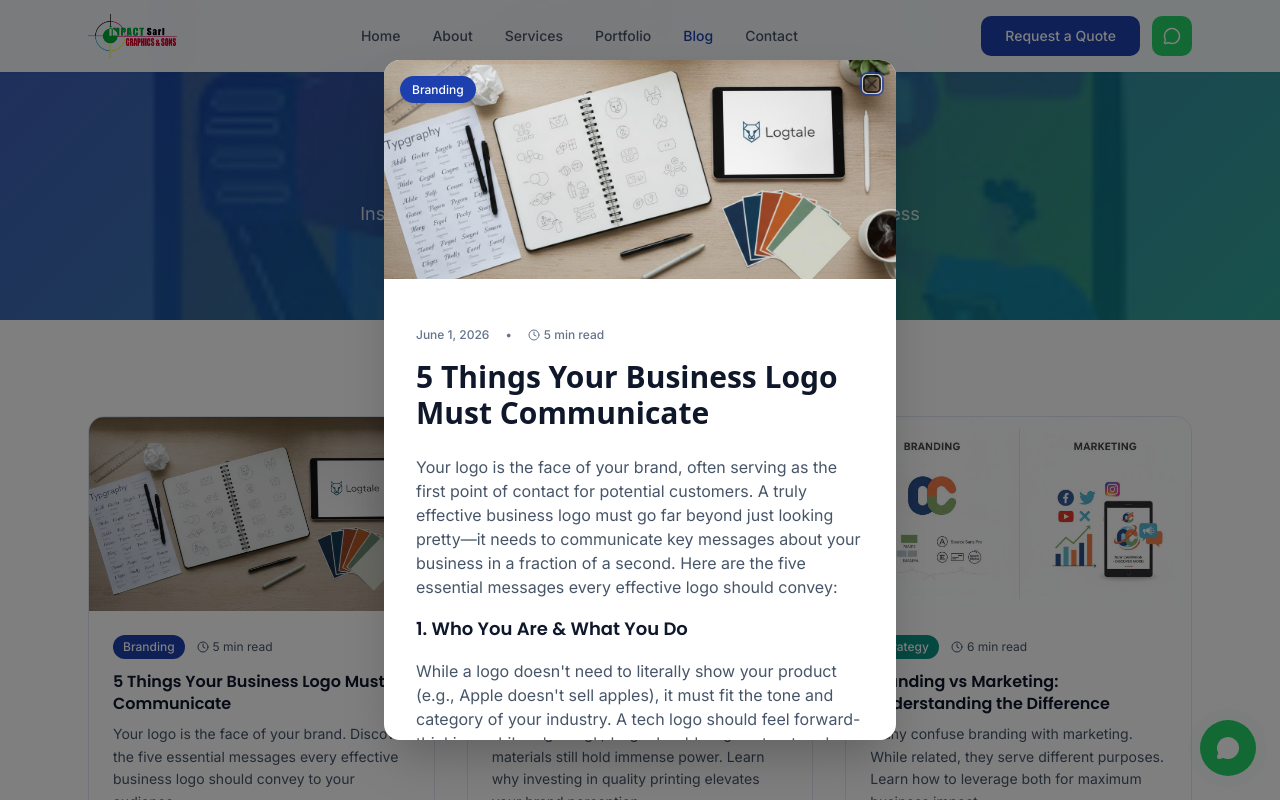
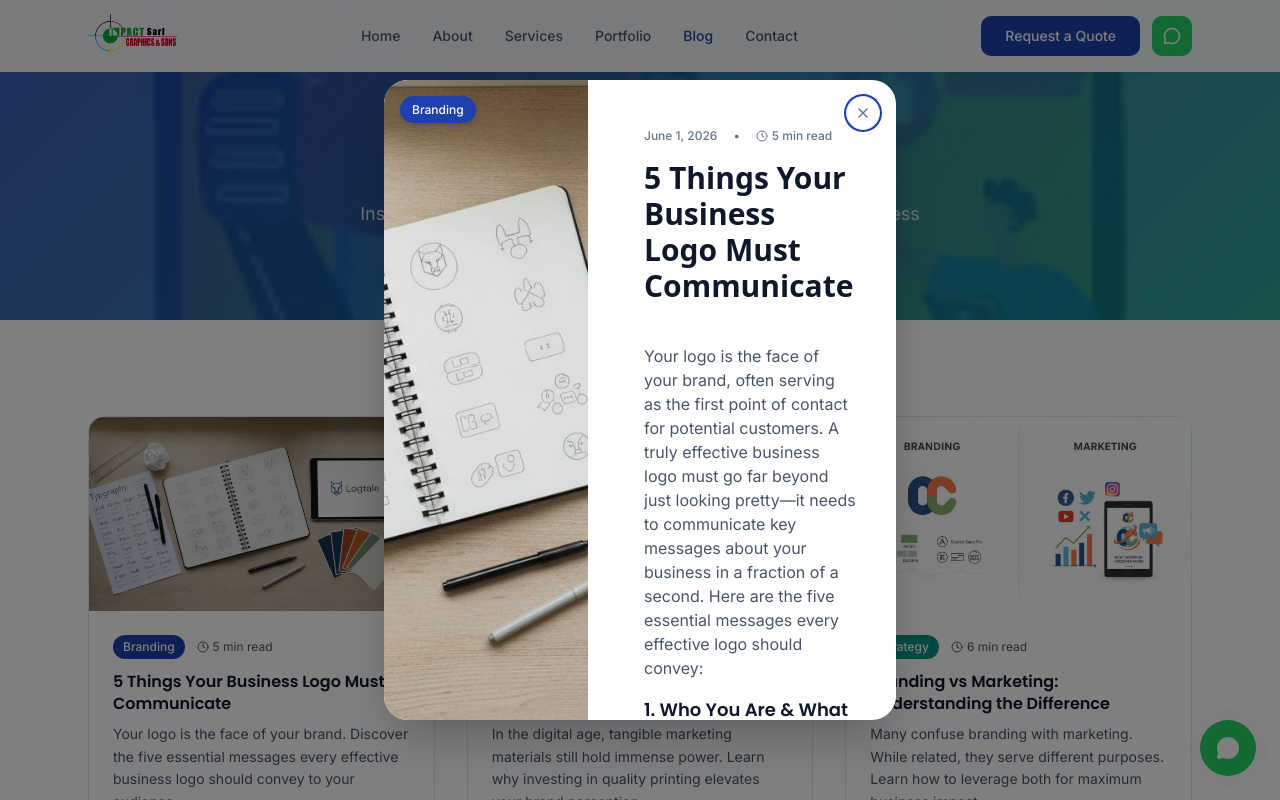
Before and after one commit to daikictrl/Impact-Graphics, a React (Vite) app: page /blog in a window 1280 px wide. Both pictures are taken after a click on the element 261 px from the left and 513 px from the top of the page. Shown: the top 800 px of the page. Built offline with nearby package versions, Linux system fonts and the light colour scheme; the HTML template or start-up script is replaced by a standard one.

Commit message:
Update blog modal layout to split 2-column view and style circular close button

```diff
--- a/src/pages/Blog.tsx
+++ b/src/pages/Blog.tsx
@@ -1,7 +1,7 @@
 import { useState } from 'react'
 import { useScrollAnimation } from '../hooks/useScrollAnimation'
-import { Clock, ArrowRight } from 'lucide-react'
-import { Dialog, DialogContent, DialogTitle } from '../components/ui/dialog'
+import { Clock, ArrowRight, X } from 'lucide-react'
+import { Dialog, DialogContent, DialogTitle, DialogClose } from '../components/ui/dialog'
 
 /* ─── Page Hero ─── */
 function PageHero() {
@@ -314,12 +314,16 @@ function BlogGrid() {
 
       {selectedPost && (
         <Dialog open={!!selectedPost} onOpenChange={(open) => !open && setSelectedPost(null)}>
-          <DialogContent className="max-w-3xl max-h-[85vh] overflow-y-auto p-0 rounded-2xl border-none shadow-2xl bg-white focus:outline-none focus-visible:outline-none">
-            <div className="relative">
+          <DialogContent
+            showCloseButton={false}
+            className="max-w-4xl w-[95vw] md:w-full h-[90vh] md:h-[80vh] p-0 rounded-3xl border-none shadow-2xl bg-white focus:outline-none overflow-hidden flex flex-col md:grid md:grid-cols-12"
+          >
+            {/* Left Column - Image */}
+            <div className="h-48 sm:h-64 md:h-full md:col-span-5 relative shrink-0">
               <img
                 src={selectedPost.image}
                 alt={selectedPost.title}
-                className="w-full aspect-[21/9] object-cover"
+                className="w-full h-full object-cover"
               />
               <div className="absolute top-4 left-4">
                 <span className={`${categoryColors[selectedPost.category] || 'bg-[#1E40AF]'} text-white text-xs font-medium px-3 py-1.5 rounded-full shadow-md`}>
@@ -328,8 +332,14 @@ function BlogGrid() {
               </div>
             </div>
 
-            <div className="px-6 py-6 sm:px-8 sm:py-8">
-              <div className="flex items-center gap-4 text-xs text-[#64748B] mb-4 font-medium">
+            {/* Right Column - Content */}
+            <div className="flex-1 md:col-span-7 p-6 sm:p-8 md:p-10 overflow-y-auto flex flex-col relative min-h-0">
+              {/* Custom circular close button */}
+              <DialogClose className="absolute top-4 right-4 z-50 p-2 bg-white hover:bg-[#F1F5F9] text-[#64748B] hover:text-[#0F172A] rounded-full border border-[#E2E8F0] shadow-sm transition-colors focus:outline-none focus:ring-2 focus:ring-[#1E40AF]">
+                <X size={16} />
+              </DialogClose>
+
+              <div className="flex items-center gap-4 text-xs text-[#64748B] mb-4 font-medium mt-2">
                 <span>{selectedPost.date}</span>
                 <span>•</span>
                 <span className="flex items-center gap-1">
```
